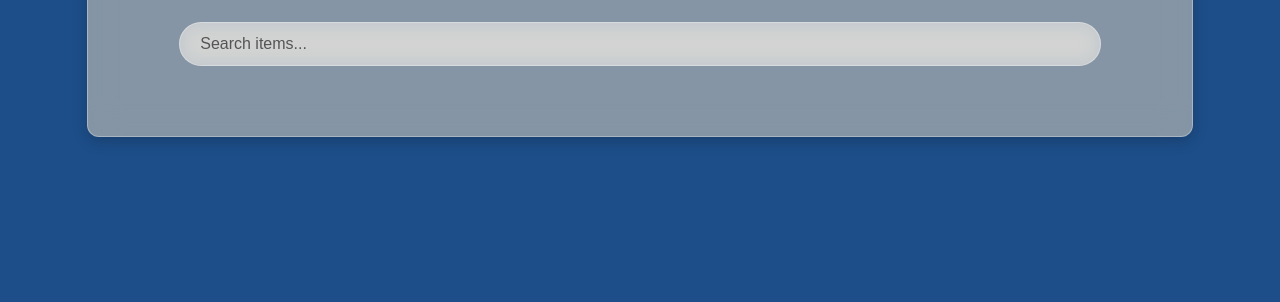
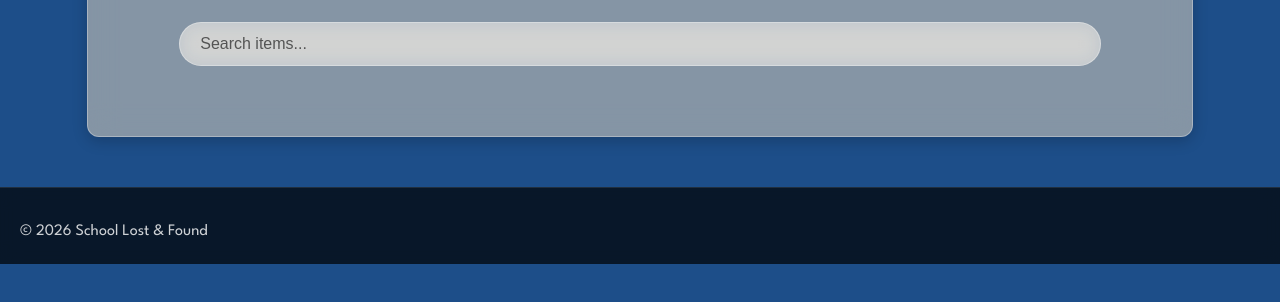
Before and after one commit to vasishwak79/Vasishwa-frontend, a website: page frontend/items.html in a window 1280 px wide. Shown: the part 282-584 px from the top of the page. Drawn offline with Linux system fonts and the light colour scheme; no server answers; sample sign-in values are in the browser's storage.

Commit message:
Update items.html

```diff
--- a/frontend/items.html
+++ b/frontend/items.html
@@ -50,5 +50,9 @@
 
 <script src="script.js" defer></script>
 
+<footer>
+  <p class="fake-copy">© 2026 School Lost & Found</p>
+</footer>
+
 </body>
 </html>
```
